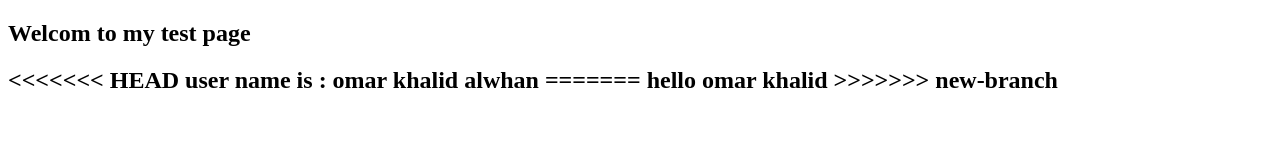
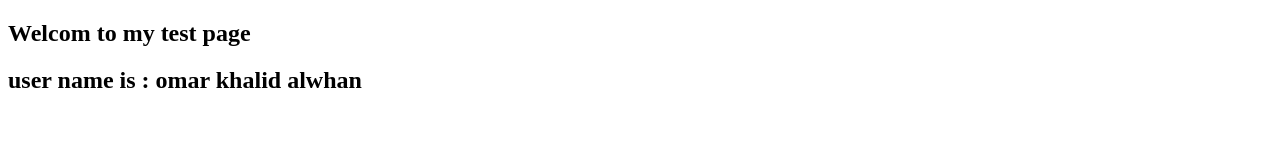
Before and after one commit to omar72osm/repo_1, a plain HTML site: page index.html in a window 1280 px wide. Drawn offline with Linux system fonts and the light colour scheme.

Commit message:
last index modified

```diff
--- a/index.html
+++ b/index.html
@@ -8,11 +8,7 @@
 <body>
     <h2>Welcom to my test page </h2>
     <h2>
-<<<<<<< HEAD
         user name is : omar khalid alwhan
-=======
-        hello omar khalid
->>>>>>> new-branch
     </h2>
 </body>
 </html>
```
